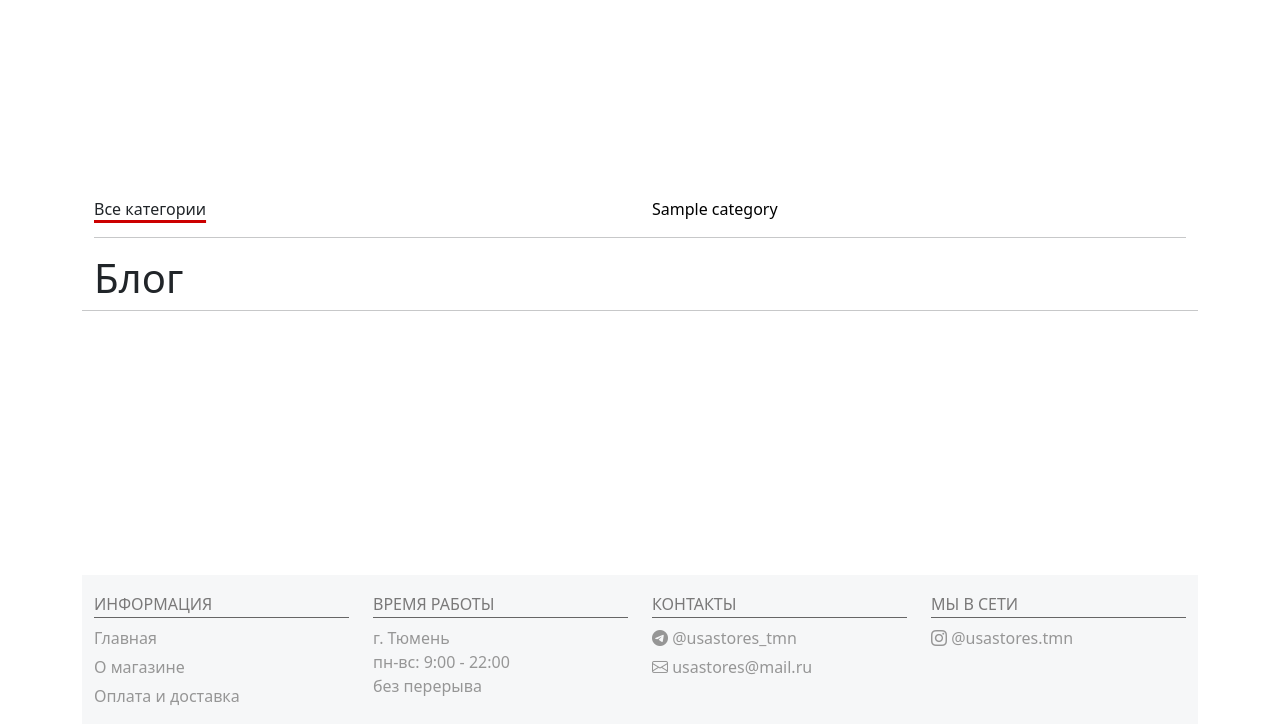
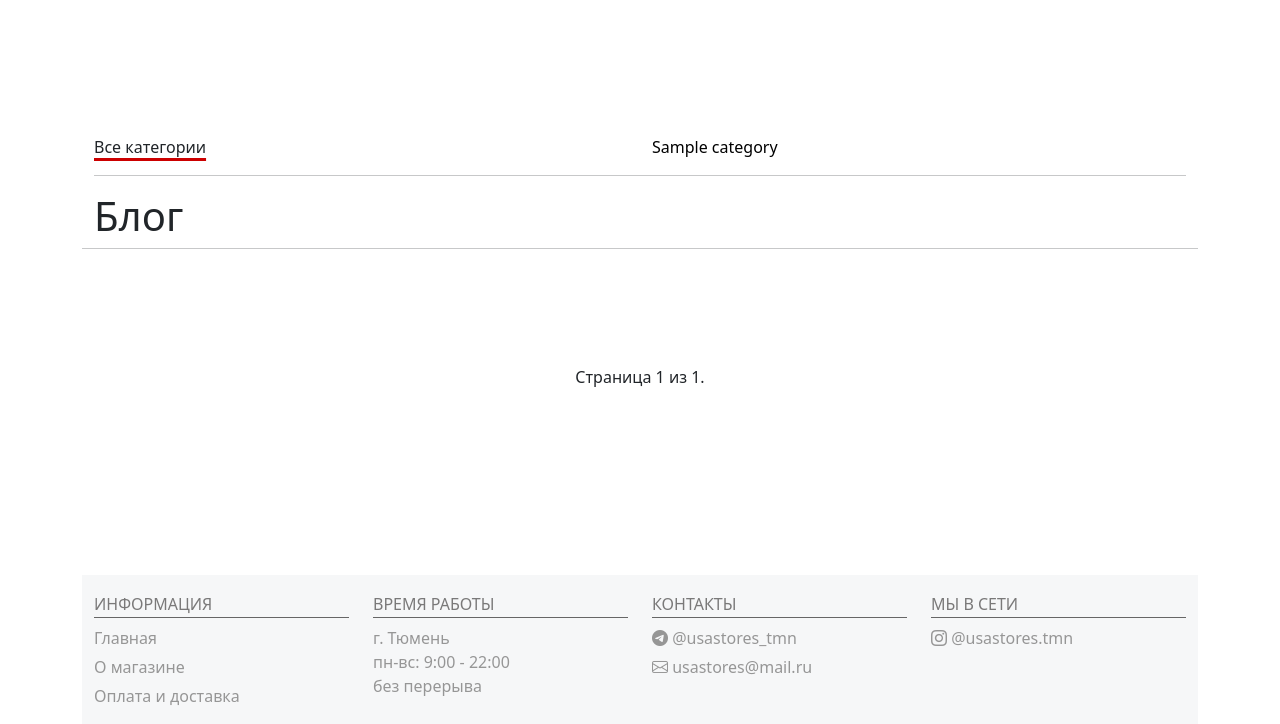
Before and after one commit to Anonym26/usastores, a Django app: page /blog/ in a window 1280 px wide. Shown: the part 76-800 px from the top of the page. Run offline with Django 4.2, Linux system fonts and the light colour scheme; tables that the repository leaves empty hold one stand-in row (values such as "Sample post"); data that the repository does not hold is empty; some libraries are stand-ins or nearby versions.

Commit message:
добавлена пагинация приложения Blog (не работает на категориях)

```diff
--- a/usastores/blog/static/blog/css/style.css
+++ b/usastores/blog/static/blog/css/style.css
@@ -97,3 +97,9 @@ div.article-panel {
 	height: 150px;
 	width: 150px;
 }
+
+/* Paginator */
+.example1-pagination {
+	margin-top: 100px;
+	text-align: center;
+}
--- a/usastores/blog/templates/blog/blog_base.html
+++ b/usastores/blog/templates/blog/blog_base.html
@@ -23,9 +23,25 @@
 		</div>
 		<hr>
 		<!-- Блок контента -->
-		 <div class="row">
+		<div class="row">
 			{% block content_blog %}
 			{% endblock content_blog %}
-		 </div>
+		</div >
+		<div class="example1-pagination">
+			{% if page_obj.has_previous %}
+				<a class="example1-pagination_link" href="?page=1">&laquo; первая</a>
+				<a class="example1-pagination_link" href="?page={{ page_obj.previous_page_number }}">предыдущая</a>
+			{% endif %}
+
+			<span class="example1-pagination_link example1-pagination_link__active">
+				Страница {{ page_obj.number }} из {{ page_obj.paginator.num_pages }}.
+			</span>
+
+			{% if page_obj.has_next %}
+				<a class="example1-pagination_link" href="?page={{ page_obj.next_page_number }}">следующая</a>
+				<a class="example1-pagination_link" href="?page={{ page_obj.paginator.num_pages }}">последняя &raquo;</a>
+			{% endif %}
+		</div>
 	</div>
+
 {% endblock %}
--- a/usastores/blog/templates/blog/index.html
+++ b/usastores/blog/templates/blog/index.html
@@ -28,7 +28,5 @@
 		</div>
 		<hr>
 	{% endfor %}
-
-
  </div>
 {% endblock content_blog %}
--- a/usastores/blog/templatetags/blog_tags.py
+++ b/usastores/blog/templatetags/blog_tags.py
@@ -4,7 +4,7 @@ from blog.models import *
 register = template.Library()
 
 
-# включающий тег
+# включающие теги
 @register.inclusion_tag('blog/list_categories.html')
 def show_categories(sort=None, cat_selected=0):
     """
--- a/usastores/blog/views.py
+++ b/usastores/blog/views.py
@@ -1,6 +1,5 @@
-from django.http import HttpResponse, HttpResponseNotFound, Http404
-from django.shortcuts import render, redirect, get_object_or_404
-from django.views.generic import ListView, DetailView, CreateView
+from django.views.generic import ListView, DetailView
+
 from blog.models import *
 
 
@@ -8,6 +7,7 @@ class BlogHome(ListView):
     model = Blog  # ссылается на модель Blog
     template_name = 'blog/index.html'  # прописываем путь
     context_object_name = 'posts'  # для использования в шаблоне
+    paginate_by = 2  # пагинация
 
     def get_context_data(self, *, object_list=None, **kwargs):
         """Формирует динамический и статический контекст, который передается в шаблон"""
```
